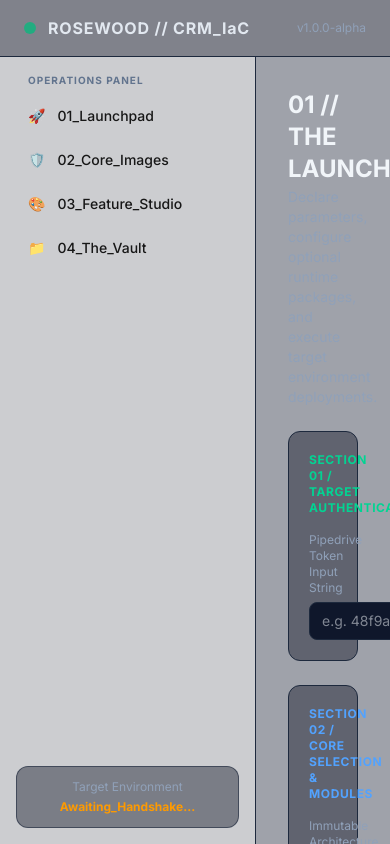
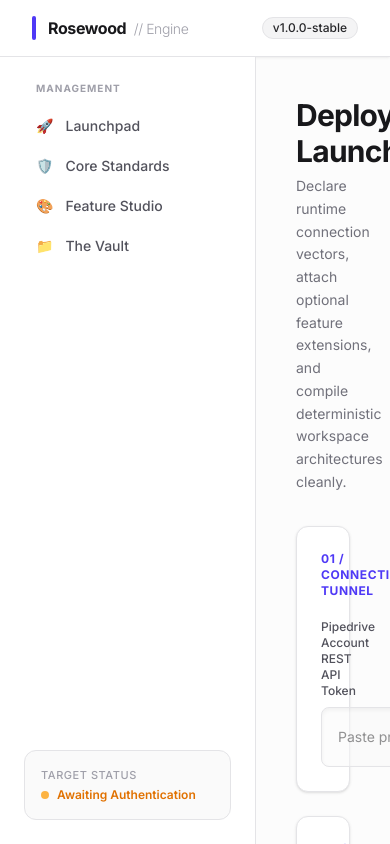
Before and after one commit to michaelfall-collab/rosewood-engine, a Next.js app: page / in a window 390 px wide. Built offline with nearby package versions, Linux system fonts and the light colour scheme.

Commit message:
ui: completely redesigned enterprise SaaS layout layer

```diff
--- a/app/layout.tsx
+++ b/app/layout.tsx
@@ -6,8 +6,8 @@ import "./globals.css";
 const inter = Inter({ subsets: ["latin"] });
 
 export const metadata: Metadata = {
-  title: "Rosewood CRM IaC Engine",
-  description: "Immutable CRM Infrastructure Architecture",
+  title: "Rosewood CRM Engine",
+  description: "Enterprise CRM Infrastructure Management",
 };
 
 export default function RootLayout({
@@ -16,44 +16,62 @@ export default function RootLayout({
   children: React.ReactNode;
 }) {
   return (
-    <html lang="en" className="h-full bg-slate-900 text-slate-100">
+    <html lang="en" className="h-full bg-zinc-50/50 text-zinc-900 antialiased">
       <body className={`${inter.className} h-full flex flex-col`}>
-        {/* Top Header Panel */}
-        <header className="border-b border-slate-800 bg-slate-950/50 px-6 py-4 flex justify-between items-center backdrop-blur-sm">
+        {/* Top Header Navigation Panel */}
+        <header className="border-b border-zinc-200 bg-white px-8 py-4 flex justify-between items-center shadow-sm">
           <div className="flex items-center space-x-3">
-            <div className="h-3 w-3 rounded-full bg-emerald-500 animate-pulse" />
-            <span className="font-mono font-bold tracking-wider text-slate-200">ROSEWOOD // CRM_IaC</span>
+            <div className="h-6 w-1 bg-indigo-600 rounded-full" />
+            <span className="font-sans font-bold tracking-tight text-zinc-900 text-base">
+              Rosewood <span className="text-zinc-400 font-light font-mono text-sm ml-1">// Engine</span>
+            </span>
           </div>
-          <div className="text-xs font-mono text-slate-400">v1.0.0-alpha</div>
+          <div className="flex items-center space-x-4">
+            <span className="inline-flex items-center px-2.5 py-0.5 rounded-full text-xs font-medium bg-zinc-100 text-zinc-800 border border-zinc-200 font-mono">
+              v1.0.0-stable
+            </span>
+          </div>
         </header>
 
         <div className="flex flex-1 overflow-hidden">
-          {/* Left Navigation Sidebar */}
-          <nav className="w-64 border-r border-slate-800 bg-slate-950/20 p-4 flex flex-col justify-between">
-            <div className="space-y-1">
-              <div className="px-3 mb-2 text-[10px] font-bold tracking-widest text-slate-500 uppercase font-mono">Operations Panel</div>
-              <Link href="/" className="flex items-center space-x-3 px-3 py-2.5 rounded-lg text-sm font-medium hover:bg-slate-800 transition">
-                <span>🚀</span> <span className="font-mono">01_Launchpad</span>
-              </Link>
-              <Link href="/core" className="flex items-center space-x-3 px-3 py-2.5 rounded-lg text-sm font-medium hover:bg-slate-800 transition">
-                <span>🛡️</span> <span className="font-mono">02_Core_Images</span>
-              </Link>
-              <Link href="/studio" className="flex items-center space-x-3 px-3 py-2.5 rounded-lg text-sm font-medium hover:bg-slate-800 transition">
-                <span>🎨</span> <span className="font-mono">03_Feature_Studio</span>
-              </Link>
-              <Link href="/vault" className="flex items-center space-x-3 px-3 py-2.5 rounded-lg text-sm font-medium hover:bg-slate-800 transition">
-                <span>📁</span> <span className="font-mono">04_The_Vault</span>
-              </Link>
+          {/* Left Navigation Sidebar - Clean & Modern */}
+          <nav className="w-64 border-r border-zinc-200 bg-white p-6 flex flex-col justify-between">
+            <div className="space-y-6">
+              <div>
+                <div className="px-3 mb-3 text-[10px] font-bold tracking-widest text-zinc-400 uppercase font-mono">Management</div>
+                <div className="space-y-1">
+                  <Link href="/" className="flex items-center space-x-3 px-3 py-2 rounded-lg text-sm font-medium text-zinc-600 hover:text-zinc-900 hover:bg-zinc-50 transition-all duration-200 group">
+                    <span className="text-zinc-400 group-hover:text-zinc-600 transition">🚀</span>
+                    <span>Launchpad</span>
+                  </Link>
+                  <Link href="/core" className="flex items-center space-x-3 px-3 py-2 rounded-lg text-sm font-medium text-zinc-600 hover:text-zinc-900 hover:bg-zinc-50 transition-all duration-200 group">
+                    <span className="text-zinc-400 group-hover:text-zinc-600 transition">🛡️</span>
+                    <span>Core Standards</span>
+                  </Link>
+                  <Link href="/studio" className="flex items-center space-x-3 px-3 py-2 rounded-lg text-sm font-medium text-zinc-600 hover:text-zinc-900 hover:bg-zinc-50 transition-all duration-200 group">
+                    <span className="text-zinc-400 group-hover:text-zinc-600 transition">🎨</span>
+                    <span>Feature Studio</span>
+                  </Link>
+                  <Link href="/vault" className="flex items-center space-x-3 px-3 py-2 rounded-lg text-sm font-medium text-zinc-600 hover:text-zinc-900 hover:bg-zinc-50 transition-all duration-200 group">
+                    <span className="text-zinc-400 group-hover:text-zinc-600 transition">📁</span>
+                    <span>The Vault</span>
+                  </Link>
+                </div>
+              </div>
             </div>
 
-            <div className="p-3 bg-slate-950/40 border border-slate-800/60 rounded-xl text-center">
-              <div className="text-xs text-slate-400 font-mono">Target Environment</div>
-              <div className="text-xs text-amber-500 font-mono font-bold mt-1">Awaiting_Handshake...</div>
+            {/* Environment Footer Badge */}
+            <div className="p-4 bg-zinc-50 border border-zinc-200 rounded-xl">
+              <div className="text-[11px] font-medium text-zinc-400 uppercase font-mono tracking-wider">Target Status</div>
+              <div className="text-xs text-amber-600 font-semibold mt-1 flex items-center space-x-2">
+                <span className="h-2 w-2 rounded-full bg-amber-500 inline-block animate-pulse" />
+                <span>Awaiting Authentication</span>
+              </div>
             </div>
           </nav>
 
-          {/* Main Workspace Viewport */}
-          <main className="flex-1 overflow-y-auto bg-slate-900/40 p-8">
+          {/* Main Space Viewport View */}
+          <main className="flex-1 overflow-y-auto bg-zinc-50/50 p-10">
             {children}
           </main>
         </div>
--- a/app/page.tsx
+++ b/app/page.tsx
@@ -3,14 +3,14 @@
 import { useState } from "react";
 
 export default function Launchpad() {
-  // App Control States
+  // Application Dynamic State
   const [apiToken, setApiToken] = useState("");
   const [isVerifying, setIsVerifying] = useState(false);
   const [targetCompany, setTargetCompany] = useState<string | null>(null);
   const [targetAdmin, setTargetAdmin] = useState<string | null>(null);
   const [selectedBlueprint, setSelectedBlueprint] = useState("rosewood_core_v1.2");
 
-  // Extension Settings
+  // Extension Settings Options
   const [extensions, setExtensions] = useState({
     highVolume: true,
     outsideSales: false,
@@ -18,7 +18,7 @@ export default function Launchpad() {
     retentionCare: false,
   });
 
-  // Logging Console States
+  // Logging Deployment System State
   const [isDeploying, setIsDeploying] = useState(false);
   const [logs, setLogs] = useState<string[]>([]);
 
@@ -26,10 +26,10 @@ export default function Launchpad() {
     setExtensions(prev => ({ ...prev, [key]: !prev[key] }));
   };
 
-  // Three-Factor Handshake Verification Loop
+  // Secure Target Validation Mock
   const handleVerifyTarget = () => {
     if (!apiToken) {
-      alert("Please enter a token to establish connection.");
+      alert("Please enter a valid REST API Token to establish an infrastructure tunnel.");
       return;
     }
     setIsVerifying(true);
@@ -37,79 +37,84 @@ export default function Launchpad() {
     setTimeout(() => {
       setIsVerifying(false);
       setTargetCompany("Buckeye Metal Sales");
-      setTargetAdmin("John Doe (Admin Key)");
-    }, 1000);
+      setTargetAdmin("John Doe (System Admin)");
+    }, 1100);
   };
 
-  // Compile & Deployment Script Simulator
+  // Atomic Compiled Build Loop Simulation
   const handleDeploy = () => {
     if (!targetCompany) return;
     setIsDeploying(true);
     setLogs([]);
 
-    const runSteps = [
-      "INIT: Fetching compiled manifest layout maps...",
-      "AUTH: Verifying active session handshake protocols...",
-      "IMAGE: Mapping master target: Rosewood Core Standard v1.2...",
-      "POST: Seeding default Custom Deal Field Dictionary (14 entries)... Done.",
-      "POST: Mapping uniform Closed-Lost terminal categories... Done.",
-      "COMPILING: Evaluating configuration matrix parameters...",
-      extensions.highVolume ? "LAYER: Building High-Volume Workflow Pipeline Nodes..." : null,
-      extensions.outsideSales ? "LAYER: Appending Geographic Mapping Nurture Tracks..." : null,
-      extensions.smsAlerts ? "LAYER: Linking real-time broker communication triggers..." : null,
-      "WEBHOOK: Injecting active REST API callback monitors...",
-      "DOCS: Compiling reference files inside the internal vault data branch...",
-      "SUCCESS: Target configuration deployed. Environment is live."
+    const steps = [
+      "Initial validation check successfully parsed.",
+      "Established secure handshake authentication window with target API server.",
+      "Mapping global image layer: Rosewood Baseline System v1.2...",
+      "Programmatically deploying Custom Field Dictionary structures (14 core modules).",
+      "Injecting global closed-lost justification keys across environment dictionaries.",
+      "Analyzing optional feature extensions criteria manifest...",
+      extensions.highVolume ? "Appending Module: High-Volume Velocity Lead Tracking Workflow." : null,
+      extensions.outsideSales ? "Appending Module: Outside-Sales Field Mapping Geolocation Track." : null,
+      extensions.smsAlerts ? "Appending Module: Trigger layer mapping to Twilio Broadcast Webhooks." : null,
+      "Activating real-time server webhook diagnostics listeners.",
+      "Compiling configuration operational manuals inside The Vault module.",
+      "Deployment success. Target workspace is fully hardened and live."
     ].filter(Boolean) as string[];
 
-    runSteps.forEach((step, index) => {
+    steps.forEach((step, index) => {
       setTimeout(() => {
-        setLogs(prev => [...prev, `> ${step}`]);
-        if (index === runSteps.length - 1) {
+        setLogs(prev => [...prev, step]);
+        if (index === steps.length - 1) {
           setIsDeploying(false);
         }
-      }, (index + 1) * 500);
+      }, (index + 1) * 450);
     });
   };
 
   return (
-    <div className="max-w-5xl space-y-6">
+    <div className="max-w-6xl mx-auto space-y-8">
+      {/* Title / Description */}
       <div>
-        <h1 className="text-2xl font-mono font-bold text-slate-100">01 // THE LAUNCHPAD</h1>
-        <p className="text-slate-400 text-sm mt-0.5">Declare parameters, configure optional runtime packages, and execute target environment deployments.</p>
+        <h1 className="text-3xl font-bold tracking-tight text-zinc-900 font-sans">Deployment Launchpad</h1>
+        <p className="text-zinc-500 text-sm mt-1.5 font-normal max-w-2xl leading-relaxed">
+          Declare runtime connection vectors, attach optional feature extensions, and compile deterministic workspace architectures cleanly.
+        </p>
       </div>
 
-      <div className="grid grid-cols-1 lg:grid-cols-3 gap-6">
-        {/* Configurations View */}
+      <div className="grid grid-cols-1 lg:grid-cols-3 gap-8 items-start">
+        {/* Left Configurations Pane */}
         <div className="lg:col-span-2 space-y-6">
 
-          {/* Target Verification Card */}
-          <div className="p-5 rounded-xl border border-slate-800 bg-slate-950/40 space-y-4">
-            <h2 className="text-xs font-mono font-bold uppercase tracking-wider text-emerald-400">Section 01 / Target Authentication</h2>
+          {/* Card 1: Handshake Target Authentication */}
+          <div className="bg-white border border-zinc-200 rounded-xl shadow-sm p-6 space-y-5">
+            <div className="flex items-center space-x-2">
+              <span className="text-xs font-mono font-bold uppercase text-indigo-600 tracking-wider">01 / Connection Tunnel</span>
+            </div>
 
-            <div className="space-y-1.5">
-              <label className="block text-xs font-mono text-slate-400">Pipedrive Token Input String</label>
-              <div className="flex space-x-2">
+            <div className="space-y-2">
+              <label className="block text-xs font-medium text-zinc-600">Pipedrive Account REST API Token</label>
+              <div className="flex space-x-3">
                 <input
                   type="password"
-                  placeholder="e.g. 48f9a2b84cd71a3e..."
+                  placeholder="Paste private environment security string..."
                   value={apiToken}
                   onChange={(e) => setApiToken(e.target.value)}
                   disabled={!!targetCompany}
-                  className="flex-1 bg-slate-900 border border-slate-800 rounded-lg px-3 py-2 text-sm font-mono text-slate-100 focus:outline-none focus:border-emerald-500 disabled:opacity-50"
+                  className="flex-1 bg-zinc-50/50 border border-zinc-200 rounded-lg px-4 py-2.5 text-sm font-mono text-zinc-800 shadow-inner focus:outline-none focus:ring-2 focus:ring-indigo-500/20 focus:border-indigo-500 transition-all disabled:opacity-40"
                 />
                 {!targetCompany ? (
                   <button
                     onClick={handleVerifyTarget}
                     disabled={isVerifying}
-                    className="bg-emerald-600 hover:bg-emerald-500 text-white px-4 py-2 rounded-lg text-xs font-mono font-bold transition disabled:opacity-50"
+                    className="bg-zinc-900 hover:bg-zinc-800 text-white font-medium px-5 py-2.5 rounded-lg text-sm shadow-sm transition-all duration-150 disabled:opacity-40"
                   >
-                    {isVerifying ? "Verifying..." : "Verify_Target"}
+                    {isVerifying ? "Verifying..." : "Connect Target"}
                   </button>
                 ) : (
                   <button
                     onClick={() => { setTargetCompany(null); setTargetAdmin(null); setApiToken(""); setLogs([]); }}
-                    className="bg-slate-900 border border-rose-800 text-rose-400 px-4 py-2 rounded-lg text-xs font-mono font-bold hover:bg-rose-950/20 transition"
+                    className="bg-white border border-zinc-200 text-zinc-600 hover:text-zinc-900 px-5 py-2.5 rounded-lg text-sm font-medium hover:bg-zinc-50 transition-all"
                   >
                     Disconnect
                   </button>
@@ -117,63 +122,71 @@ export default function Launchpad() {
               </div>
             </div>
 
+            {/* Premium Connected Badge Alert Block */}
             {targetCompany && (
-              <div className="p-3 bg-emerald-950/20 border border-emerald-800/40 rounded-lg flex justify-between items-center">
-                <div>
-                  <div className="text-[11px] font-mono text-slate-400">Environment Active Lock:</div>
-                  <div className="text-sm font-mono font-bold text-emerald-400">{targetCompany}</div>
+              <div className="p-4 bg-emerald-50/50 border border-emerald-200 rounded-xl flex justify-between items-center transition-all duration-300">
+                <div className="flex items-center space-x-3">
+                  <div className="h-2 w-2 rounded-full bg-emerald-500 animate-pulse" />
+                  <div>
+                    <div className="text-[11px] font-medium text-zinc-400 uppercase tracking-wide">Target Verified</div>
+                    <div className="text-sm font-bold text-emerald-900 mt-0.5">{targetCompany}</div>
+                  </div>
                 </div>
-                <div className="text-right font-mono text-[11px] text-slate-400">
-                  <div>Verification Owner:</div>
-                  <div className="text-slate-300">{targetAdmin}</div>
+                <div className="text-right text-xs text-emerald-800/80 bg-emerald-100/50 px-3 py-1.5 border border-emerald-200/40 rounded-lg font-medium">
+                  Verified via: <span className="font-semibold">{targetAdmin}</span>
                 </div>
               </div>
             )}
           </div>
 
-          {/* Core Configuration Parameters Selection */}
-          <div className="p-5 rounded-xl border border-slate-800 bg-slate-950/40 space-y-4">
-            <h2 className="text-xs font-mono font-bold uppercase tracking-wider text-blue-400">Section 02 / Core Selection & Modules</h2>
+          {/* Card 2: Blueprint Architecture Construction */}
+          <div className="bg-white border border-zinc-200 rounded-xl shadow-sm p-6 space-y-6">
+            <div className="flex items-center space-x-2">
+              <span className="text-xs font-mono font-bold uppercase text-indigo-600 tracking-wider">02 / Configuration Manifest</span>
+            </div>
 
-            <div className="space-y-1.5">
-              <label className="block text-xs font-mono text-slate-400">Immutable Architecture Image Base</label>
+            <div className="space-y-2">
+              <label className="block text-xs font-medium text-zinc-600">Universal Baseline Architecture Core</label>
               <select
                 value={selectedBlueprint}
                 onChange={(e) => setSelectedBlueprint(e.target.value)}
-                className="w-full bg-slate-900 border border-slate-800 rounded-lg px-3 py-2 text-sm font-mono text-slate-200 focus:outline-none focus:border-blue-500"
+                className="w-full bg-zinc-50/50 border border-zinc-200 rounded-lg px-4 py-3 text-sm font-medium text-zinc-700 focus:outline-none focus:ring-2 focus:ring-indigo-500/20 focus:border-indigo-500 transition-all"
               >
-                <option value="rosewood_core_v1.2">Rosewood Standard Baseline Image v1.2</option>
-                <option value="rosewood_core_v1.3_beta">Rosewood Standard Baseline Image v1.3 (Beta)</option>
+                <option value="rosewood_core_v1.2">Rosewood Immutable Core Baseline Image v1.2</option>
+                <option value="rosewood_core_v1.3_beta">Rosewood Immutable Core Baseline Image v1.3 (Beta Evaluation)</option>
               </select>
             </div>
 
-            <div className="space-y-2">
-              <label className="block text-xs font-mono text-slate-400">Append Extension Features</label>
-              <div className="grid grid-cols-1 md:grid-cols-2 gap-3">
+            {/* Grid Toggle Elements */}
+            <div className="space-y-3">
+              <label className="block text-xs font-medium text-zinc-600">Declarative Extension Modules</label>
+              <div className="grid grid-cols-1 md:grid-cols-2 gap-4">
 
+                {/* Module Item 1 */}
                 <div
                   onClick={() => handleToggle("highVolume")}
-                  className={`p-3 rounded-lg border cursor-pointer transition flex items-center justify-between ${extensions.highVolume ? 'border-blue-500 bg-blue-950/10' : 'border-slate-800 bg-slate-900/30 hover:border-slate-700'}`}
+                  className={`p-4 rounded-xl border cursor-pointer flex items-center justify-between transition-all duration-200 ${extensions.highVolume ? 'border-indigo-600 bg-indigo-50/10 shadow-sm' : 'border-zinc-200 bg-white hover:border-zinc-300'}`}
                 >
-                  <div>
-                    <div className="text-xs font-mono font-bold">High-Volume Distribution</div>
-                    <div className="text-[10px] text-slate-400 font-mono">Velocity intake lead rules</div>
+                  <div className="space-y-0.5">
+                    <div className="text-sm font-semibold text-zinc-800">High-Volume Distribution</div>
+                    <div className="text-xs text-zinc-400 font-normal">Adds rapid lead pipeline nodes and automation templates</div>
                   </div>
-                  <div className={`h-4 w-4 rounded border flex items-center justify-center text-[10px] ${extensions.highVolume ? 'bg-blue-600 border-blue-500 text-white' : 'border-slate-700'}`}>
-                    {extensions.highVolume && "✓"}
+                  <div className={`h-5 w-5 rounded-md border flex items-center justify-center transition ${extensions.highVolume ? 'bg-indigo-600 border-indigo-600 text-white' : 'border-zinc-300'}`}>
+                    {extensions.highVolume && <span className="text-xs">✓</span>}
                   </div>
                 </div>
 
+                {/* Module Item 2 */}
                 <div
                   onClick={() => handleToggle("outsideSales")}
-                  className={`p-3 rounded-lg border cursor-pointer transition flex items-center justify-between ${extensions.outsideSales ? 'border-blue-500 bg-blue-950/10' : 'border-slate-800 bg-slate-900/30 hover:border-slate-700'}`}
+                  className={`p-4 rounded-xl border cursor-pointer flex items-center justify-between transition-all duration-200 ${extensions.outsideSales ? 'border-indigo-600 bg-indigo-50/10 shadow-sm' : 'border-zinc-200 bg-white hover:border-zinc-300'}`}
                 >
-                  <div>
-                    <div className="text-xs font-mono font-bold">Outside-Sales Tracks</div>
-                    <div className="text-[10px] text-slate-400 font-mono">Geographic follow-up loops</div>
+                  <div className="space-y-0.5">
+                    <div className="text-sm font-semibold text-zinc-800">Outside-Sales System</div>
+                    <div className="text-xs text-zinc-400 font-normal">Appends geographic mapping inputs and follow-up loops</div>
                   </div>
-                  <div className={`h-4 w-4 rounded border flex items-center justify-center text-[10px] ${extensions.outsideSales ? 'bg-blue-600 border-blue-500 text-white' : 'border-slate-700'}`}>
-                    {extensions.outsideSales && "✓"}
+                  <div className={`h-5 w-5 rounded-md border flex items-center justify-center transition ${extensions.outsideSales ? 'bg-indigo-600 border-indigo-600 text-white' : 'border-zinc-300'}`}>
+                    {extensions.outsideSales && <span className="text-xs">✓</span>}
                   </div>
                 </div>
 
@@ -183,31 +196,45 @@ export default function Launchpad() {
 
         </div>
 
-        {/* Execution Compiler Output Monitor Console */}
-        <div className="p-5 rounded-xl border border-slate-800 bg-slate-950/40 flex flex-col justify-between space-y-4">
-          <div className="space-y-3 flex-1 flex flex-col">
-            <h2 className="text-xs font-mono font-bold uppercase tracking-wider text-amber-500">Section 03 / Compile Dashboard</h2>
+        {/* Right Active Pipeline Activity Panel */}
+        <div className="bg-white border border-zinc-200 rounded-xl shadow-sm p-6 flex flex-col justify-between space-y-6 h-full min-h-[440px]">
+          <div className="space-y-4 flex-1 flex flex-col">
+            <span className="text-xs font-mono font-bold uppercase text-indigo-600 tracking-wider">03 / Compilation Monitor</span>
 
-            <div className="flex-1 min-h-[240px] rounded-xl bg-slate-950 border border-slate-800 p-4 font-mono text-[11px] text-slate-300 overflow-y-auto space-y-1">
+            {/* Clean, Non-terminal Build Tracker Feed */}
+            <div className="flex-1 rounded-xl bg-zinc-50 border border-zinc-200 p-4 overflow-y-auto space-y-3 shadow-inner max-h-[360px]">
               {logs.length === 0 ? (
-                <div className="text-slate-600 italic">Compiler status: IDLE. Clear for transmission...</div>
+                <div className="text-zinc-400 italic text-xs font-sans text-center mt-12">
+                  Infrastructure compilation engine idle. Connect environment target to unlock build panel.
+                </div>
               ) : (
-                logs.map((log, i) => (
-                  <div key={i} className={log.includes("SUCCESS") ? "text-emerald-400 font-bold" : log.includes("LAYER") ? "text-blue-400" : "text-slate-300"}>
-                    {log}
-                  </div>
-                ))
+                <div className="space-y-2.5 font-sans text-xs">
+                  {logs.map((log, i) => (
+                    <div key={i} className="flex items-start space-x-3 text-zinc-600 animate-fade-in">
+                      <span className={`h-1.5 w-1.5 rounded-full mt-1.5 shrink-0 ${log.includes("success") || log.includes("live") ? "bg-emerald-500" : "bg-indigo-500"}`} />
+                      <span className={log.includes("success") || log.includes("live") ? "text-emerald-700 font-medium" : "text-zinc-600"}>
+                        {log}
+                      </span>
+                    </div>
+                  ))}
+                </div>
               )}
-              {isDeploying && <div className="text-amber-500 animate-pulse">Processing execution stacks...</div>}
+              {isDeploying && (
+                <div className="flex items-center space-x-2 text-xs font-medium text-amber-600 mt-2">
+                  <span className="h-1.5 w-1.5 rounded-full bg-amber-500 animate-ping" />
+                  <span className="italic font-normal text-zinc-400">Executing serverless runtime sequences...</span>
+                </div>
+              )}
             </div>
           </div>
 
+          {/* Action Trigger Button */}
           <button
             onClick={handleDeploy}
             disabled={!targetCompany || isDeploying}
-            className="w-full bg-amber-600 hover:bg-amber-500 disabled:bg-slate-800 disabled:opacity-30 text-slate-950 font-mono font-bold py-2.5 px-4 rounded-xl text-xs uppercase tracking-wider transition"
+            className="w-full bg-zinc-950 hover:bg-zinc-800 disabled:bg-zinc-100 disabled:text-zinc-400 text-white font-sans font-semibold py-3 px-4 rounded-xl text-xs uppercase tracking-wider shadow-md transition-all active:scale-[0.99]"
           >
-            {isDeploying ? "Deploying..." : targetCompany ? "⚡ Run Atomic Compilation" : "🔒 Awaiting Handshake Lock"}
+            {isDeploying ? "Compiling..." : targetCompany ? "⚡ Execute Atomic Deploy" : "Lock Target to Deploy"}
           </button>
         </div>
       </div>
```
